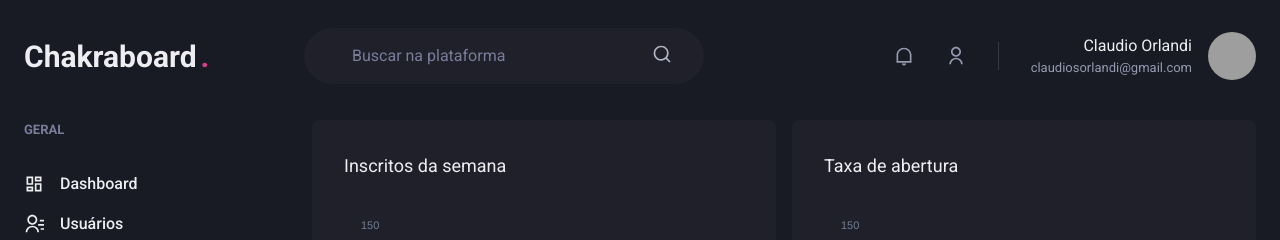
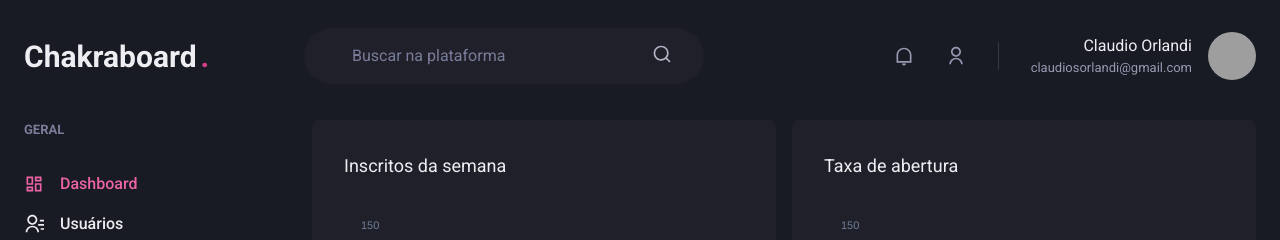
Before and after one commit to csorlandi/study-chakraboard, a Next.js app: page /dashboard in a window 1280 px wide. Shown: the top 240 px of the page. Built offline with nearby package versions, Linux system fonts and the light colour scheme; grey boxes are pictures that could not be loaded.

Commit message:
:sparkles: feat: create active link component for sidebar links

```diff
--- /dev/null
+++ b/src/components/ActiveLink.tsx
@@ -0,0 +1,35 @@
+import Link, { LinkProps } from 'next/link';
+import { useRouter } from 'next/router';
+import { cloneElement, ReactElement } from 'react';
+
+interface ActiveLinkProps extends LinkProps {
+  children: ReactElement;
+  shouldMatchExactHref?: boolean;
+}
+
+export function ActiveLink({
+  children,
+  shouldMatchExactHref = false,
+  ...rest
+}: ActiveLinkProps) {
+  const { asPath } = useRouter();
+
+  let isActive = false;
+
+  if (shouldMatchExactHref && (asPath === rest.href || asPath === rest.as))
+    isActive = true;
+
+  if (
+    !shouldMatchExactHref &&
+    (asPath.startsWith(String(rest.href)) || asPath.startsWith(String(rest.as)))
+  )
+    isActive = true;
+
+  return (
+    <Link {...rest}>
+      {cloneElement(children, {
+        color: isActive ? 'pink.400' : 'gray.50',
+      })}
+    </Link>
+  );
+}
--- a/src/components/Sidebar/NavLink.tsx
+++ b/src/components/Sidebar/NavLink.tsx
@@ -4,8 +4,8 @@
   Text,
   LinkProps as ChakraLinkProps,
 } from '@chakra-ui/react';
-import Link from 'next/link';
 import { ElementType } from 'react';
+import { ActiveLink } from '../ActiveLink';
 
 interface NavLinkProps extends ChakraLinkProps {
   icon: ElementType;
@@ -15,13 +15,13 @@
 
 export function NavLink({ icon, children, href, ...rest }: NavLinkProps) {
   return (
-    <Link href={href} passHref>
+    <ActiveLink href={href} passHref>
       <ChakraLink display="flex" alignItems="center" {...rest}>
         <Icon as={icon} fontSize="20" />
         <Text ml="4" fontWeight="medium">
           {children}
         </Text>
       </ChakraLink>
-    </Link>
+    </ActiveLink>
   );
 }
```
